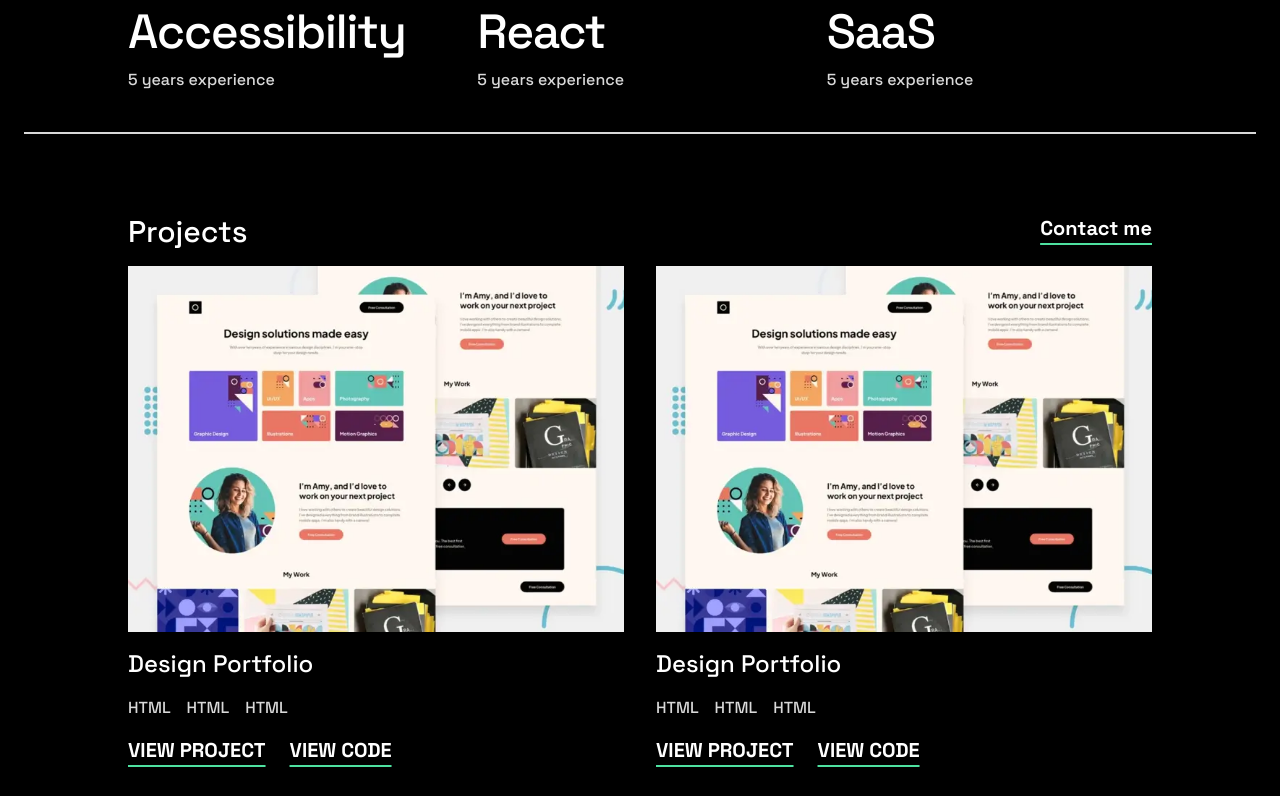
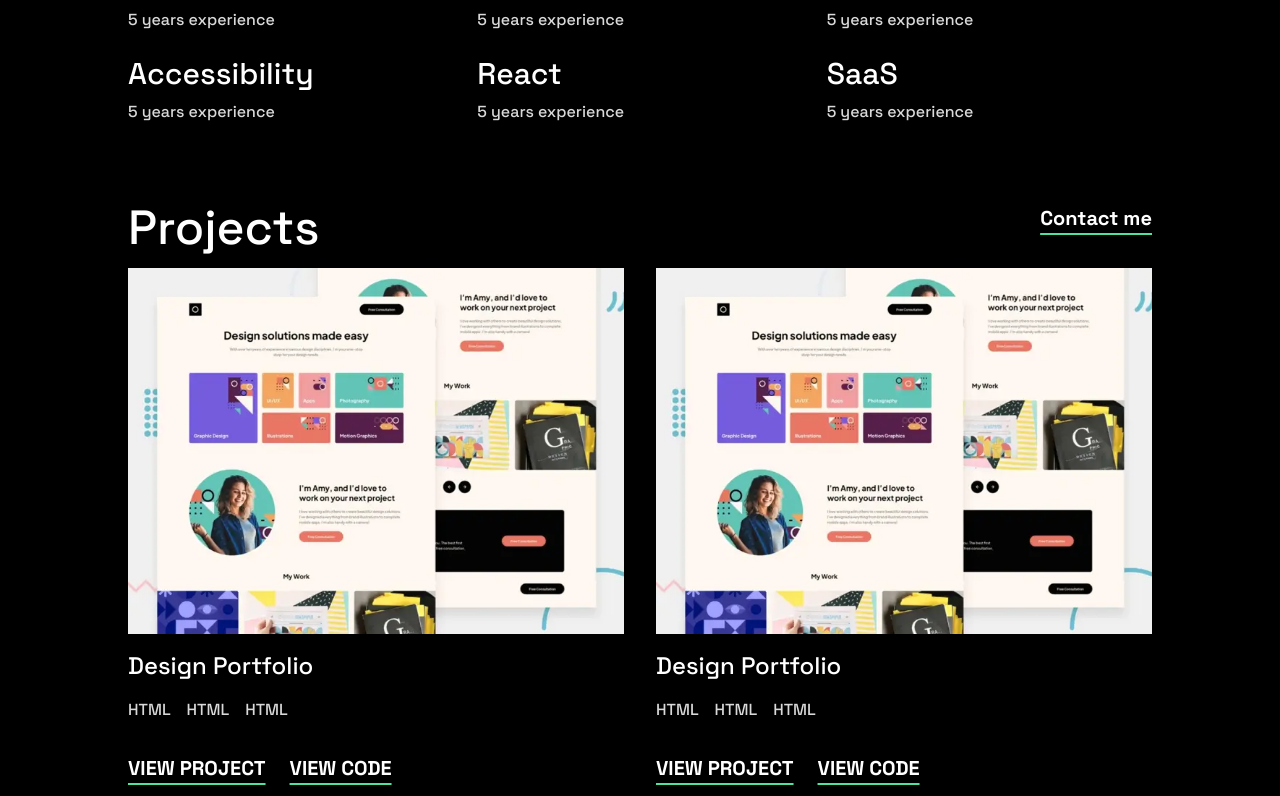
Before and after one commit to TuanManhCao/fm-developer-portfoilo, a React (Vite) app: page / in a window 1280 px wide. Shown: the part 1064-1860 px from the top of the page. Built offline with nearby package versions, Linux system fonts and the light colour scheme.

Commit message:
Adjust spacing a little bit.

```diff
--- a/src/App.tsx
+++ b/src/App.tsx
@@ -13,22 +13,22 @@ function App() {
 
   return (
     <>
-      <header className="bg-black p-6 text-white relative z-10">
+      <header className="relative z-10 bg-black p-6 text-white md:p-12">
         {/* Header */}
         <AppHeader />
       </header>
-      <main className="bg-black p-6 text-white">
+      <main className="bg-black p-6 text-white md:p-12">
         {/* Hero image */}
         <HeroSection />
         <div className="h-[2px] w-full bg-tc-grey"> </div>
         {/* Skills listing */}
         <SkillSection />
-        <div className="mt-10 h-[2px] w-full bg-tc-grey"> </div>
+        <div className="mt-10 h-[2px] w-full bg-tc-grey md:hidden"> </div>
         {/* Projects listing */}
         <ProjectSection />
         {/* Footer */}
       </main>
-      <footer className="bg-tc-dark-grey p-6 text-white">
+      <footer className="bg-tc-dark-grey p-6 text-white md:p-12">
         <ContactSection />
         <div className="#divider mt-10 mb-10 h-[2px] w-full bg-tc-grey"> </div>
         <AppHeader />
--- a/src/ProjectSection.tsx
+++ b/src/ProjectSection.tsx
@@ -18,7 +18,7 @@ export function ProjectSection() {
     <>
       <div className="mx-auto mt-20 flex flex-col gap-4 md:max-w-5xl">
         <div className="flex flex-row justify-between">
-          <span className="inline-block items-center text-3xl">Projects</span>
+          <span className="inline-block items-center text-3xl md:text-5xl">Projects</span>
           <a
             href="#contact"
             className="text-center text-xl font-bold underline decoration-tc-green decoration-2 underline-offset-8 hover:text-tc-green"
@@ -26,7 +26,7 @@ export function ProjectSection() {
             Contact me{" "}
           </a>
         </div>
-        <div className="grid grid-cols-1 gap-x-8 gap-y-16 md:grid-cols-2 ">
+        <div className="grid grid-cols-1 gap-x-8 gap-y-16 md:grid-cols-2 pb-10 md:pb-16">
           <ProjectCard />
           <ProjectCard />
           <ProjectCard />
@@ -41,7 +41,7 @@ export function ProjectSection() {
 
 export function ProjectCard() {
   return (
-    <div className="flex flex-col gap-4">
+    <div className="flex flex-col gap-4 pb-8">
       <img src={projectImage1Small} alt="" className="w-full" />
       <h3 className="text-2xl">Design Portfolio</h3>
       <div className="flex flex-row flex-wrap justify-start gap-4">
@@ -49,7 +49,7 @@ export function ProjectCard() {
         <span className="uppercase text-tc-grey ">HTML</span>
         <span className="uppercase text-tc-grey ">HTML</span>
       </div>
-      <div className="flex flex-row gap-6">
+      <div className="flex flex-row gap-6 pt-4">
         <a
           href="#contact"
           className="text-center text-xl font-bold uppercase underline decoration-tc-green decoration-2 underline-offset-8 hover:text-tc-green"
--- a/src/SkillSection.tsx
+++ b/src/SkillSection.tsx
@@ -14,7 +14,7 @@ export default function SkillSection() {
       {skills.map((aSkill) => (
         <>
           <div key={aSkill.name} className="text-center md:text-left">
-            <h2 className="w-full text-4xl">{aSkill.name}</h2>
+            <h2 className="w-full text-3xl">{aSkill.name}</h2>
             <span className="inline-block w-full pt-2  text-tc-grey">
               {aSkill.exp}
             </span>
```
